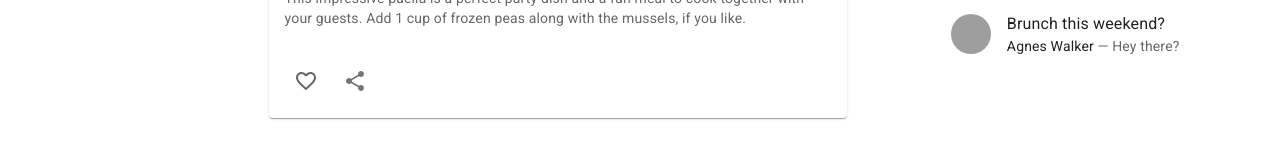
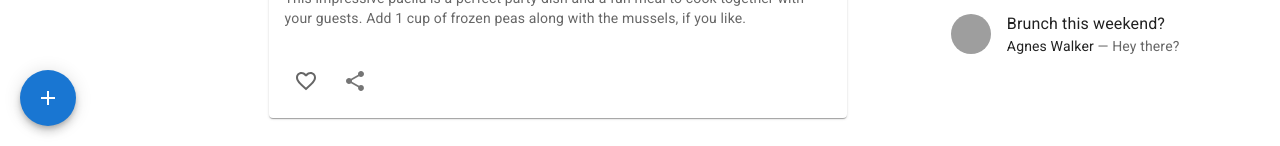
Before and after one commit to hristova23/mui-react-app, a React (Create React App) app: page / in a window 1280 px wide. Shown: the part 654-800 px from the top of the page. Built offline with nearby package versions, Linux system fonts and the light colour scheme; grey boxes are pictures that could not be loaded.

Commit message:
add {Add} component for adding posts

```diff
--- a/src/App.js
+++ b/src/App.js
@@ -2,6 +2,7 @@ import Navbar from "./components/Navbar";
 import Sidebar from "./components/Sidebar";
 import Feed from "./components/Feed";
 import Rightbar from "./components/Rightbar";
+import Add from "./components/Add";
 import { Box, createTheme, Stack, ThemeProvider } from "@mui/material";
 import { useState } from "react";
 
@@ -23,6 +24,7 @@ function App() {
           <Feed/>
           <Rightbar/>
         </Stack>
+        <Add/>
       </Box>
     </ThemeProvider>
   );
--- /dev/null
+++ b/src/components/Add.jsx
@@ -0,0 +1,55 @@
+import React, { useState } from 'react'
+import { Add as AddIcon, EmojiEmotions, InsertPhoto, PersonAdd, VideoCameraBack } from '@mui/icons-material'
+import { Avatar, Box, Button, Fab, Modal, Stack, TextField, Tooltip, Typography } from '@mui/material'
+
+function Add() {
+  const [open, setOpen] = useState(false)
+
+  return (
+    <>
+      <Tooltip onClick={e=>setOpen(true)}
+        title="Add"
+        sx={{
+          position:"fixed",
+          bottom:20,
+          left:{xs:"calc(50% - 25px)", md:20}
+        }}>
+        <Fab color="primary" aria-label="add">
+          <AddIcon />
+        </Fab>
+      </Tooltip>
+      <Modal
+        sx={{ display:"flex", justifyContent:"center", alignItems:"center"}}
+        open={open}
+        onClose={e=>setOpen(false)}
+        aria-labelledby="modal-modal-title"
+        aria-describedby="modal-modal-description"
+      >
+        <Box width={400} height={280} bgcolor="white" p={3} borderRadius={5}>
+          <Typography variant="h6" textAlign="center" color="gray">Create post</Typography>
+          <Box display="flex" alignItems="center" marginBottom="20px" gap={"10px"}>
+            <Avatar alt="Emma" src="https://images.pexels.com/photos/3763188/pexels-photo-3763188.jpeg?auto=compress&cs=tinysrgb&w=400" />
+            <Typography fontWeight={500} variant="span">Emma</Typography>
+          </Box>
+          <TextField
+            sx={{width:"100%"}}
+            id="standard-multiline-static"
+            multiline
+            rows={3}
+            placeholder="What's on your mind..."
+            variant="standard"
+          />
+          <Stack direction="row" spacing={1} mt={2} mb={3}>
+            <EmojiEmotions color="primary"/>
+            <InsertPhoto color="secondary"/>
+            <VideoCameraBack color="success"/>
+            <PersonAdd color="error"/>
+          </Stack>
+          <Button fullWidth variant="contained">Post</Button>
+        </Box>
+      </Modal>
+    </>
+  )
+}
+
+export default Add
```
